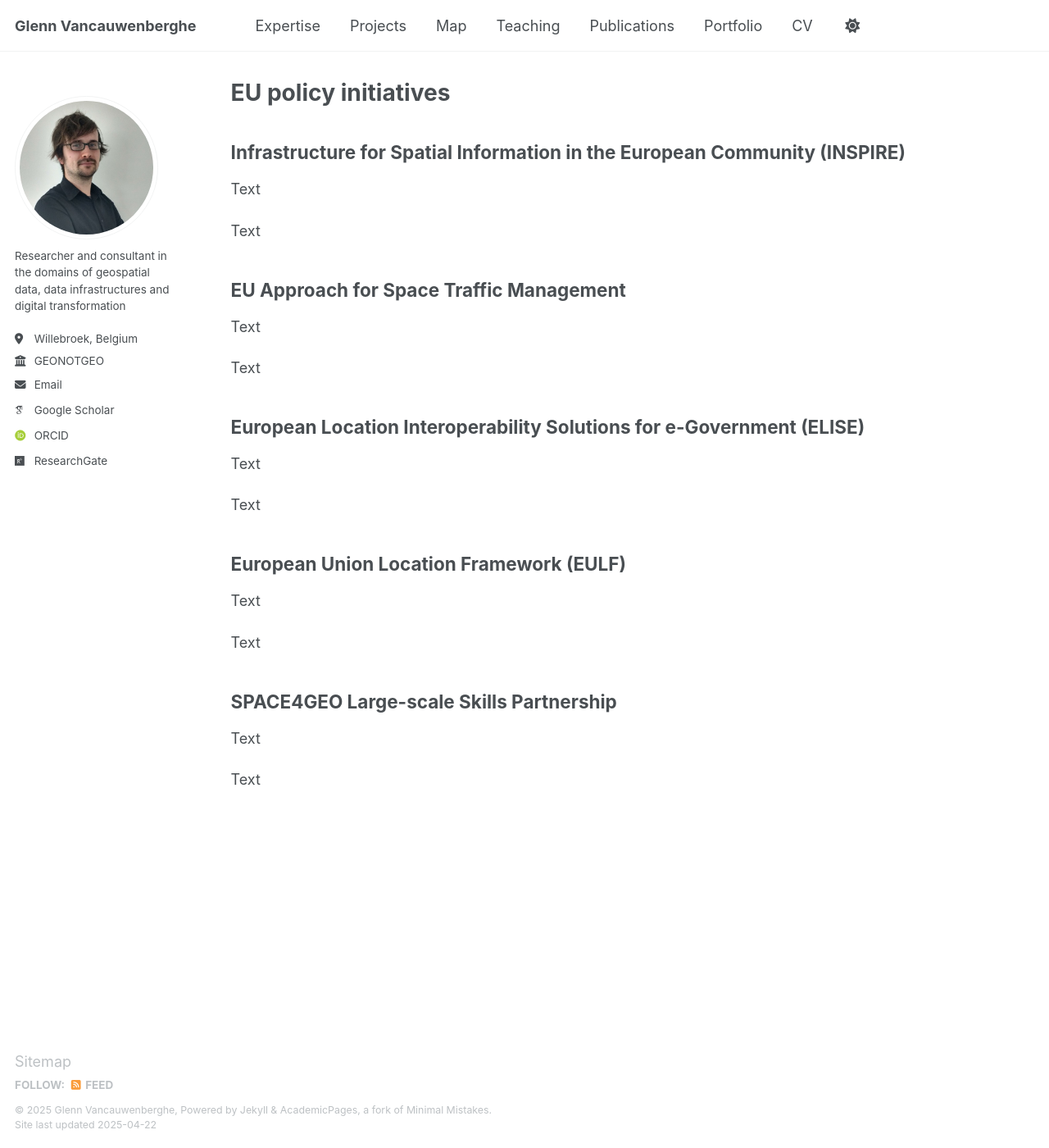
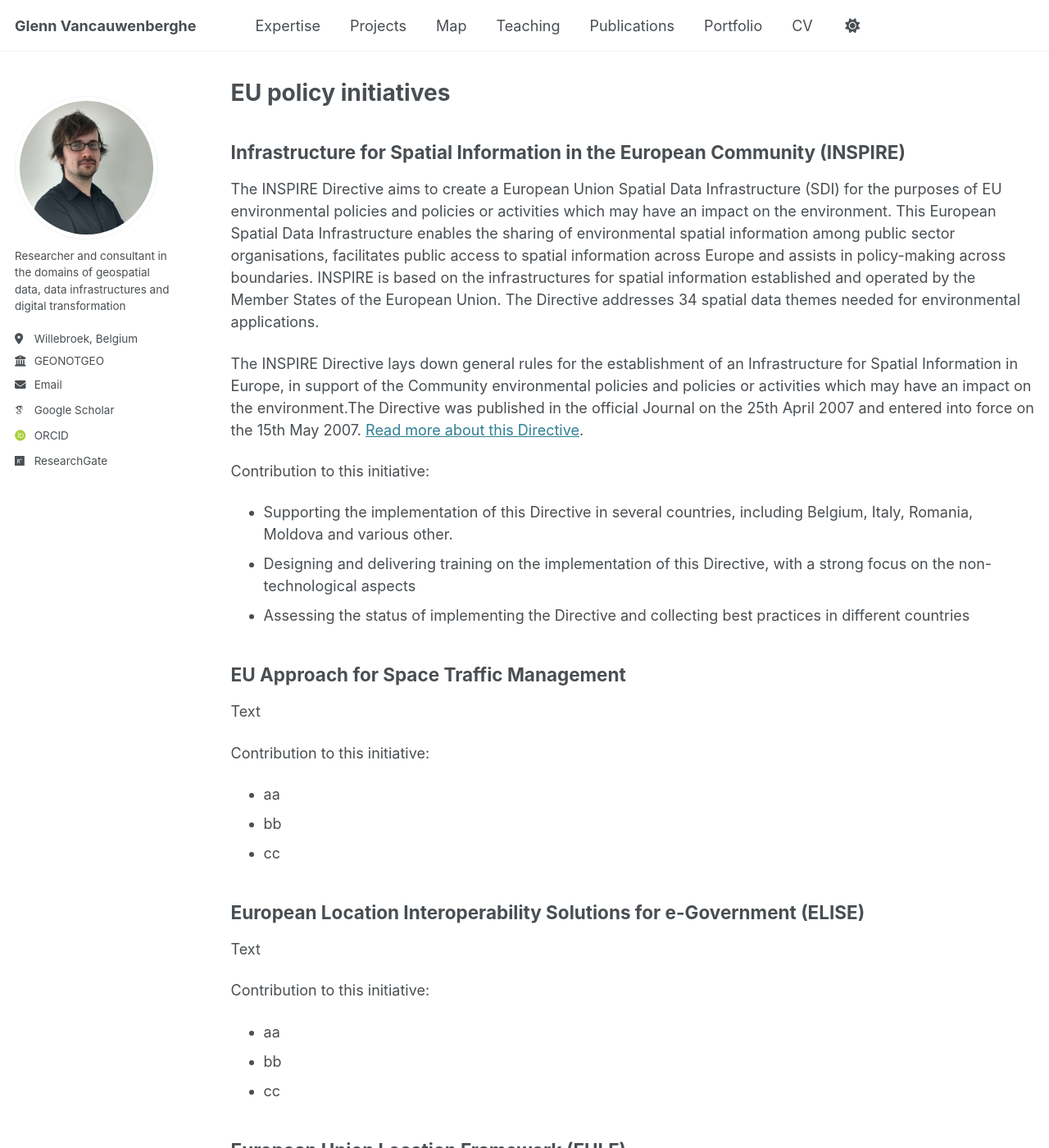
Before and after one commit to GVancauwenberghe/gvancauwenberghe.github.io, a Jekyll site: the page built from _pages/europe.md, in a window 1280 px wide and 1400 px high. Shown: the whole window at 82% size. Built offline with Jekyll 4.4.1, drawn with Linux system fonts in a browser that asks for light colours; some web fonts are replaced; some of the changed text lies outside the part shown.

Commit message:
Update europe.md

```diff
--- a/_pages/europe.md
+++ b/_pages/europe.md
@@ -8,30 +8,46 @@ author_profile: true
 {% include base_path %}
 
 ##  Infrastructure for Spatial Information in the European Community (INSPIRE)
-Text
+The INSPIRE Directive aims to create a European Union Spatial Data Infrastructure (SDI) for the purposes of EU environmental policies and policies or activities which may have an impact on the environment. This European Spatial Data Infrastructure enables the sharing of environmental spatial information among public sector organisations, facilitates public access to spatial information across Europe and assists in policy-making across boundaries. INSPIRE is based on the infrastructures for spatial information established and operated by the Member States of the European Union. The Directive addresses 34 spatial data themes needed for environmental applications.
 
-Text
+The INSPIRE Directive lays down general rules for the establishment of an Infrastructure for Spatial Information in Europe, in support of the Community environmental policies and policies or activities which may have an impact on the environment.The Directive was published in the official Journal on the 25th April 2007 and entered into force on the 15th May 2007. [Read more about this Directive](https://knowledge-base.inspire.ec.europa.eu/legislation_en).
 
+Contribution to this initiative:
+* Supporting the implementation of this Directive in several countries, including Belgium, Italy, Romania, Moldova and various other.
+* Designing and delivering training on the implementation of this Directive, with a strong focus on the non-technological aspects
+* Assessing the status of implementing the Directive and collecting best practices in different countries
 
 ## EU Approach for Space Traffic Management
 Text
 
-Text
+Contribution to this initiative:
+* aa
+* bb
+* cc
 
 
 ## European Location Interoperability Solutions for e-Government (ELISE)
 Text
 
-Text
+Contribution to this initiative:
+* aa
+* bb
+* cc
 
 
 ## European Union Location Framework (EULF)
 Text
 
-Text
+Contribution to this initiative:
+* aa
+* bb
+* cc
 
 
 ## SPACE4GEO Large-scale Skills Partnership
 Text
 
-Text
+Contribution to this initiative:
+* aa
+* bb
+* cc
```
